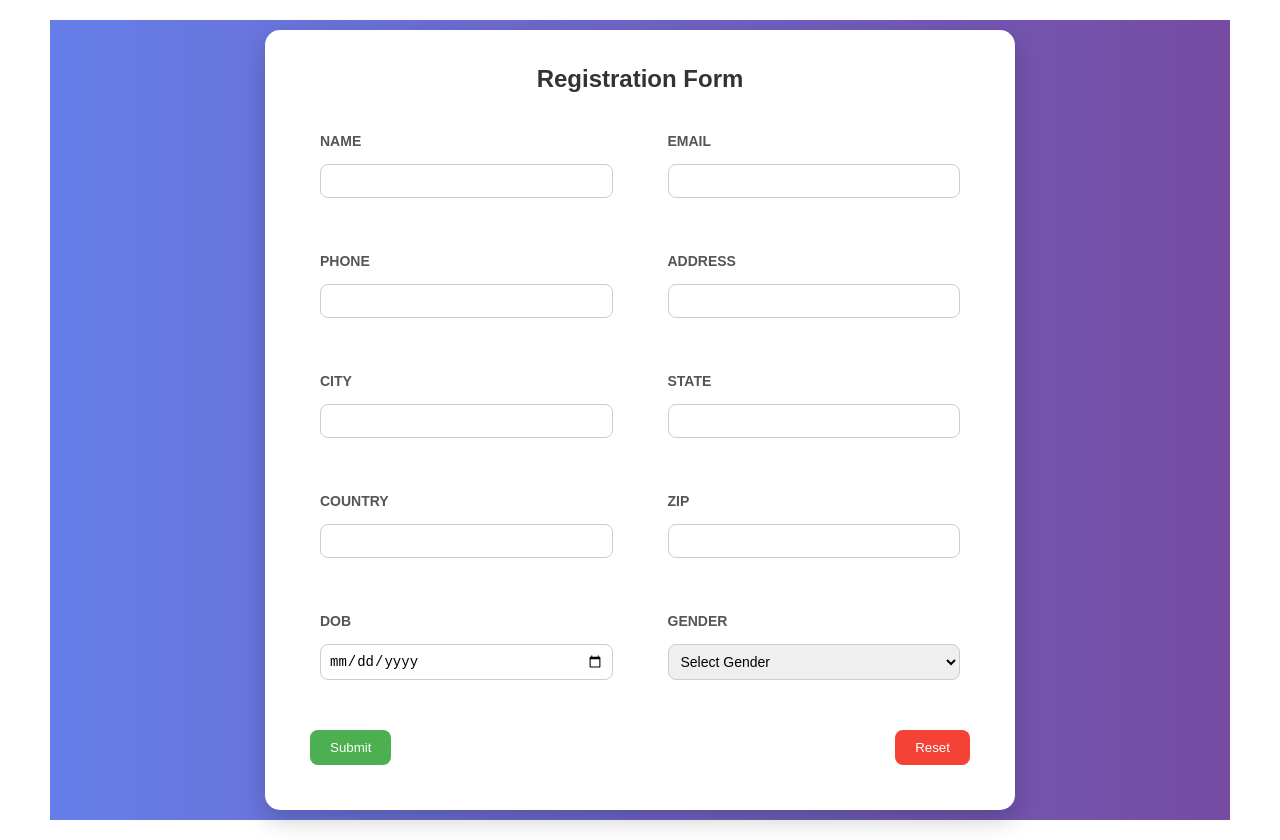
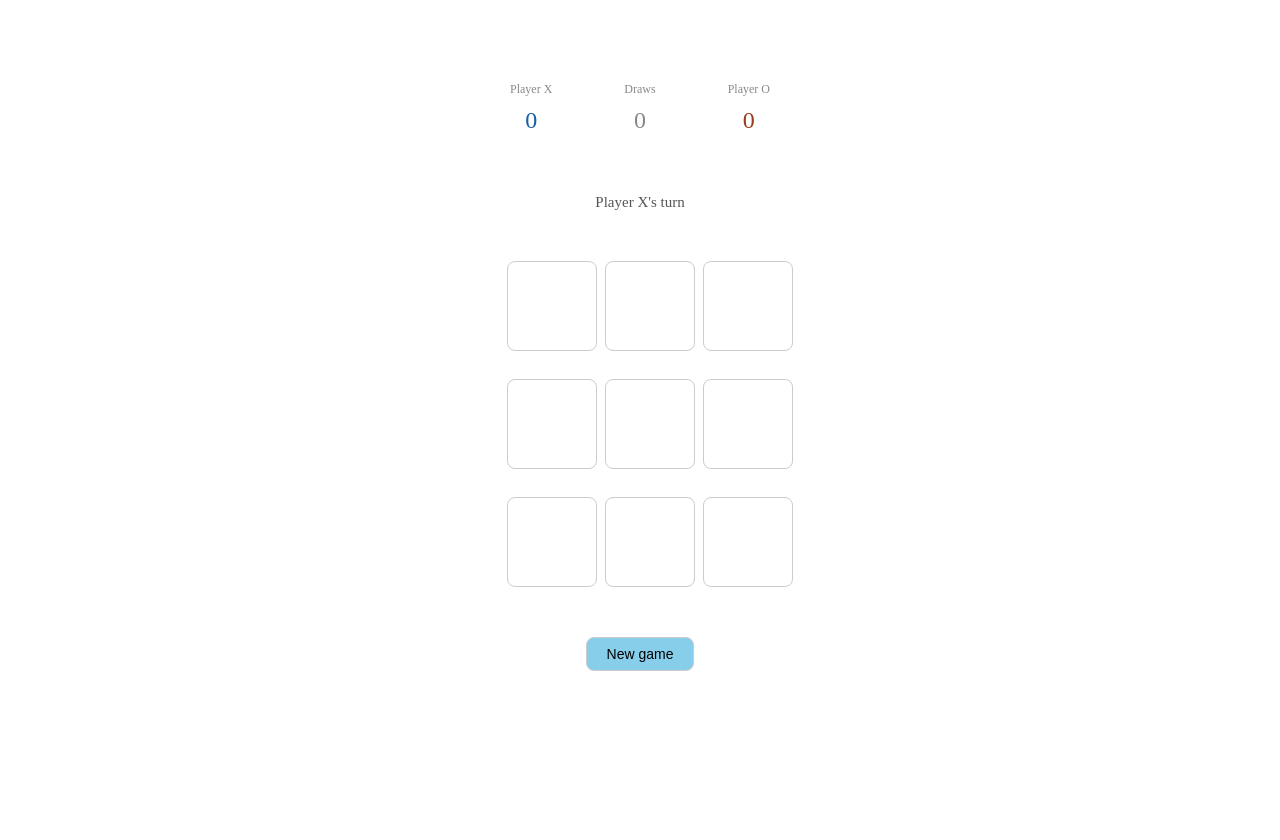
Before and after one commit to Sairam-hh/react, a React (Vite) app: page / in a window 1280 px wide. After the commit the page ends 800 px from the top, so only its background shows below. Built offline with nearby package versions, Linux system fonts and the light colour scheme.

Commit message:
Task 11 (TicTacToe)

```diff
--- a/src/App.jsx
+++ b/src/App.jsx
@@ -10,6 +10,7 @@ import ChatBox from './Components/ChatBox'
 import UseRefHook from './Components/UseRefHook'
 import Parent from './Context/Parent'
 import Form from './Components/Form'
+import TicTacToe from './Components/Tic-Tac-ToeGame'
 
 export default function App() {
 
@@ -17,7 +18,7 @@ export default function App() {
   return (
     <div>
 
-      <Form />
+      <TicTacToe/>
 
 
 
--- /dev/null
+++ b/src/Components/Tic-Tac-ToeGame.jsx
@@ -0,0 +1,138 @@
+import { useReducer, useCallback, useEffect } from "react";
+
+const WIN_LINES = [
+  [0,1,2],[3,4,5],[6,7,8],
+  [0,3,6],[1,4,7],[2,5,8],
+  [0,4,8],[2,4,6]
+];
+
+function checkWinner(board) {
+  for (const [a, b, c] of WIN_LINES) {
+    if (board[a] && board[a] === board[b] && board[a] === board[c])
+      return { winner: board[a], line: [a, b, c] };
+  }
+  return null;
+}
+
+const initialState = {
+  board: Array(9).fill(null),
+  currentPlayer: "X",
+  winner: null,
+  winLine: [],
+  isDraw: false,
+  scores: { X: 0, O: 0, D: 0 },
+};
+
+function reducer(state, action) {
+  switch (action.type) {
+    case "CLICK": {
+      const { index } = action;
+      if (state.winner || state.isDraw || state.board[index]) return state;
+
+      const newBoard = [...state.board];
+      newBoard[index] = state.currentPlayer;
+
+      const result = checkWinner(newBoard);
+      const isDraw = !result && newBoard.every(Boolean);
+
+      return {
+        ...state,
+        board: newBoard,
+        currentPlayer: state.currentPlayer === "X" ? "O" : "X",
+        winner: result?.winner || null,
+        winLine: result?.line || [],
+        isDraw,
+        scores: result
+          ? { ...state.scores, [result.winner]: state.scores[result.winner] + 1 }
+          : isDraw
+          ? { ...state.scores, D: state.scores.D + 1 }
+          : state.scores,
+      };
+    }
+    case "RESET":
+      return { ...initialState, scores: state.scores, currentPlayer: "X" };
+    default:
+      return state;
+  }
+}
+
+function Cell({ value, isWin, onClick }) {
+  const color = value === "X" ? "#185FA5" : "#993C1D";
+  return (
+    <button
+      onClick={onClick}
+      style={{
+        width: 90, height: 90,
+        fontSize: 36, fontWeight: 500,
+        cursor: value ? "default" : "pointer",
+        background: isWin ? "#EAF3DE" : "white",
+        border: "0.5px solid #ccc",
+        borderRadius: 8,
+        color: value ? color : "transparent",
+        transition: "background 0.15s",
+      }}
+    >
+      {value || "."}
+    </button>
+  );
+}
+
+export default function TicTacToe() {
+  const [state, dispatch] = useReducer(reducer, initialState);
+  const { board, currentPlayer, winner, winLine, isDraw, scores } = state;
+
+  const handleClick = useCallback(
+    (i) => dispatch({ type: "CLICK", index: i }),
+    []
+  );
+
+  const resetGame = useCallback(
+    () => dispatch({ type: "RESET" }),
+    []
+  );
+
+  useEffect(() => {
+    if (winner || isDraw) {
+      const timer = setTimeout(resetGame, 2000);
+      return () => clearTimeout(timer);
+    }
+  }, [winner, isDraw, resetGame]);
+
+  const status = winner
+    ? `Player ${winner} wins!`
+    : isDraw
+    ? "It's a draw!"
+    : `Player ${currentPlayer}'s turn`;
+
+  return (
+    <div style={{ display: "flex", flexDirection: "column", alignItems: "center", gap: 20, padding: 32 }}>
+      <div style={{ display: "flex", gap: 32 }}>
+        {["X", "D", "O"].map((key) => (
+          <div key={key} style={{ textAlign: "center" }}>
+            <div style={{ fontSize: 12, color: "#888" }}>{key === "D" ? "Draws" : `Player ${key}`}</div>
+            <div style={{ fontSize: 24, fontWeight: 500, color: key === "X" ? "#185FA5" : key === "O" ? "#993C1D" : "#888" }}>
+              {scores[key]}
+            </div>
+          </div>
+        ))}
+      </div>
+
+      <p style={{ fontSize: 15, color: "#555" }}>{status}</p>
+
+      <div style={{ display: "grid", gridTemplateColumns: "repeat(3, 90px)", gap: 8 }}>
+        {board.map((val, i) => (
+          <Cell
+            key={i}
+            value={val}
+            isWin={winLine.includes(i)}
+            onClick={() => handleClick(i)}
+          />
+        ))}
+      </div>
+
+      <button onClick={resetGame} style={{ padding: "8px 20px", borderRadius: 8, border: "0.5px solid #ccc", cursor: "pointer", background: "transparent", fontSize: 14,backgroundColor:"skyblue " }}>
+        New game
+      </button>
+    </div>
+  );
+}
```
